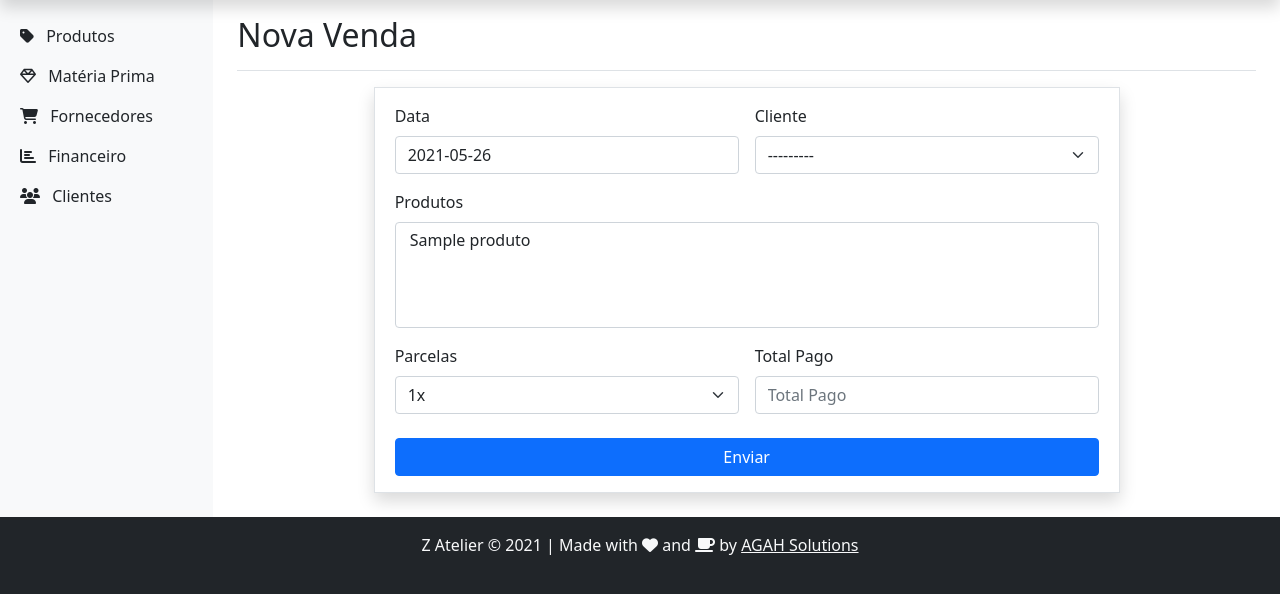
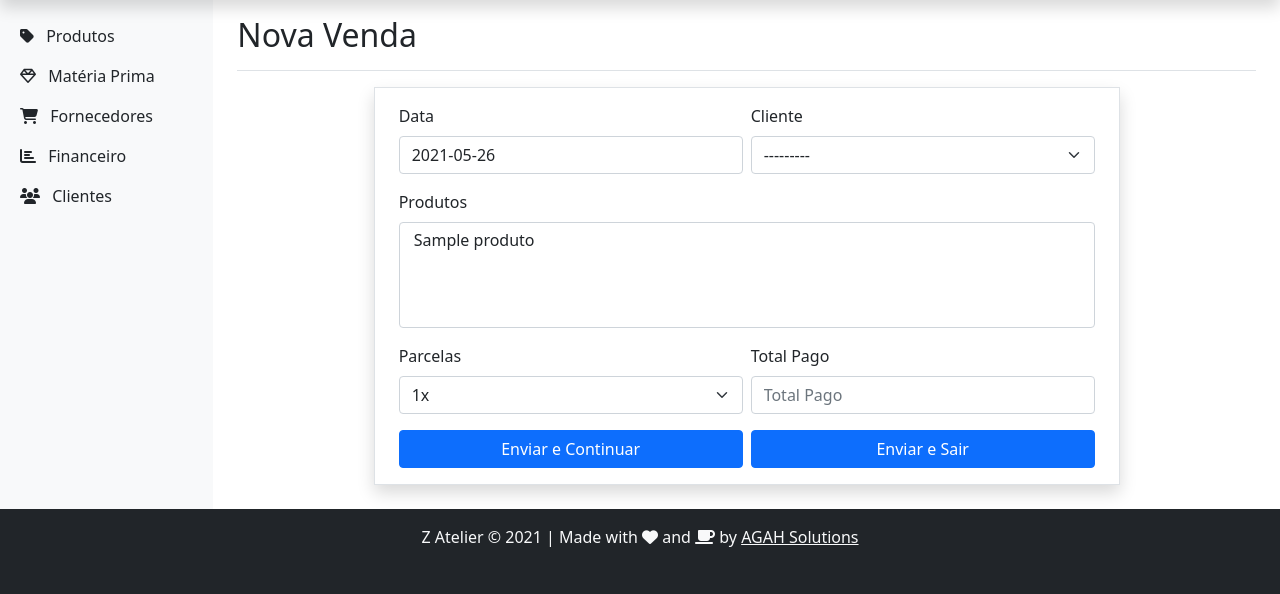
Before and after one commit to h-zanetti/jewelry-manager, a Django app: page /financeiro/nova_venda/ in a window 1280 px wide. Shown: the part 40-634 px from the top of the page. Run offline with Django 3.2, Linux system fonts and the light colour scheme; a user stored in the database is signed in; tables that the repository leaves empty hold one stand-in row (values such as "Sample post"); parts of the project's set-up code (start-up, migrations or seed data) failed here and were passed over; some libraries are stand-ins or nearby versions.

Commit message:
Adicionados btns de "Enviar e Voltar" e "Enviar e Continuar"

```diff
--- a/webdev/financeiro/templates/financeiro/clientes.html
+++ b/webdev/financeiro/templates/financeiro/clientes.html
@@ -55,7 +55,7 @@
                                         <div class="modal-content">
                                             <div class="modal-header">
                                                 <h1 class="modal-title display-6 fw-normal" id="ModalDeletarCliente{{ cliente.id }}Label">
-                                                    Deletar {{ cliente.get_nome_completo }}
+                                                    {{ cliente.get_nome_completo }}
                                                 </h1>
                                                 <button type="button" class="btn-close" data-bs-dismiss="modal" aria-label="Close"></button>
                                             </div>
--- a/webdev/financeiro/templates/financeiro/nova_venda.html
+++ b/webdev/financeiro/templates/financeiro/nova_venda.html
@@ -12,29 +12,34 @@
     <div class="row d-flex justify-content-center">
         <div class="col-md-9 border shadow px-4 py-3">
             <form method="POST">
-                <div class="row gy-0">
+                <div class="row gx-2">
                     <div class="col-12 px-2">
                         {% csrf_token %}
                         <input type="hidden" name="next" value="{{ request.GET.next }}">
                     </div>
-                    <div class="col-6 px-2">
+                    <div class="col-6">
                         {% bootstrap_field form.data %}
                     </div>
-                    <div class="col-6 px-2">
+                    <div class="col-6">
                         {% bootstrap_field form.cliente %}
                     </div>
-                    <div class="col-12 px-2">
+                    <div class="col-12">
                         {% bootstrap_field form.produtos %}
                     </div>
-                    <div class="col-6 px-2">
+                    <div class="col-6">
                         {% bootstrap_field form.parcelas %}
                     </div>
-                    <div class="col-6 px-2">
+                    <div class="col-6">
                         {% bootstrap_field form.total_pago %}
                     </div>
                 </div>
-                <div class="row mt-2 px-2">
-                    <button type="submit" class="btn btn-primary">Enviar</button>
+                <div class="row g-2 d-flex justify-content-between">
+                    <div class="col-md-6">
+                        <button type="submit" name="submit-stay" class="btn btn-primary w-100">Enviar e Continuar</button>
+                    </div>
+                    <div class="col-md-6">
+                        <button type="submit" name="submit-leave" class="btn btn-primary w-100">Enviar e Sair</button>
+                    </div>
                 </div>
             </form>
         </div>
--- a/webdev/financeiro/views.py
+++ b/webdev/financeiro/views.py
@@ -26,9 +26,12 @@
         if form.is_valid():
             form.save()
             next_url = request.POST.get('next')
-            if next_url:
+            if 'submit-stay' in request.POST:
+                return redirect('financeiro:nova_despesa')
+            elif next_url:
                 return redirect(f'{next_url}')
-            return redirect('financeiro:despesas')
+            else:
+                return redirect('financeiro:despesas')
     else:
         form = DespesaForm()
 
@@ -82,7 +85,13 @@
         form = ClienteForm(request.POST)
         if form.is_valid():
             form.save()
-            return redirect('financeiro:clientes')
+            next_url = request.POST.get('next')
+            if 'submit-stay' in request.POST:
+                return redirect('financeiro:novo_cliente')
+            elif next_url:
+                return redirect(f'{next_url}')
+            else:
+                return redirect('financeiro:clientes')
     else:
         form = ClienteForm()
 
@@ -119,7 +128,7 @@
 def deletar_cliente(request, cliente_id):
     if request.method == 'POST':
         Cliente.objects.get(id=cliente_id).delete()
-    return HttpResponseRedirect(reverse('financeiro:despesas'))
+    return HttpResponseRedirect(reverse('financeiro:clientes'))
 
 # Vendas
 @login_required
@@ -140,9 +149,12 @@
             venda.ultima_parcela = ultima_parcela
             venda.save()
             next_url = request.POST.get('next')
-            if next_url:
+            if 'submit-stay' in request.POST:
+                return redirect('financeiro:nova_venda')
+            elif next_url:
                 return redirect(f'{next_url}')
-            return redirect('financeiro:vendas')
+            else:
+                return redirect('financeiro:vendas')
     else:
         form = VendaForm(initial={'data': timezone.now})
 
```
Also changed, not shown: webdev/financeiro/templates/financeiro/nova_despesa.html (+13 -8 lines), webdev/financeiro/templates/financeiro/novo_cliente.html (+13 -8 lines), webdev/financeiro/tests/test_clientes_get.py (+5 -2 lines), webdev/financeiro/tests/test_despesas_get.py (+5 -2 lines), webdev/financeiro/tests/test_vendas_get.py (+5 -2 lines).
